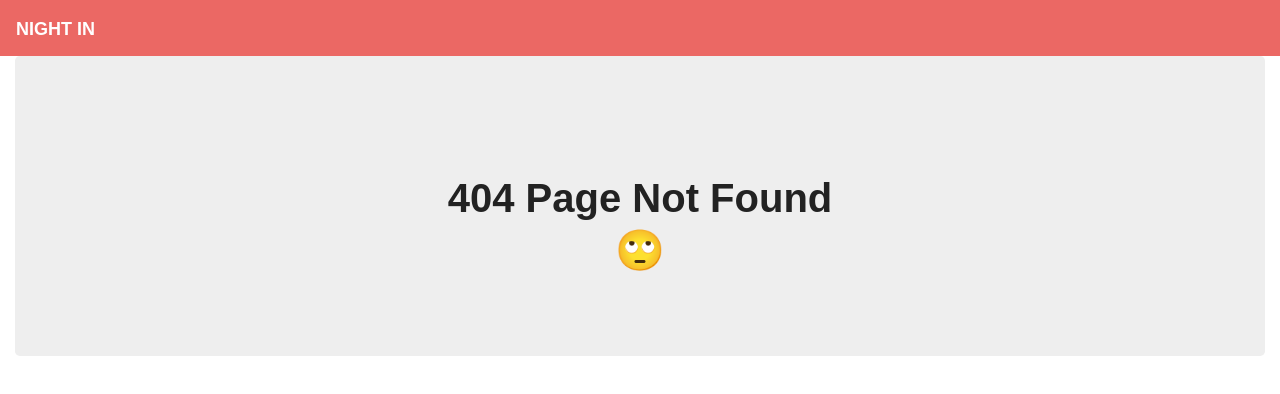
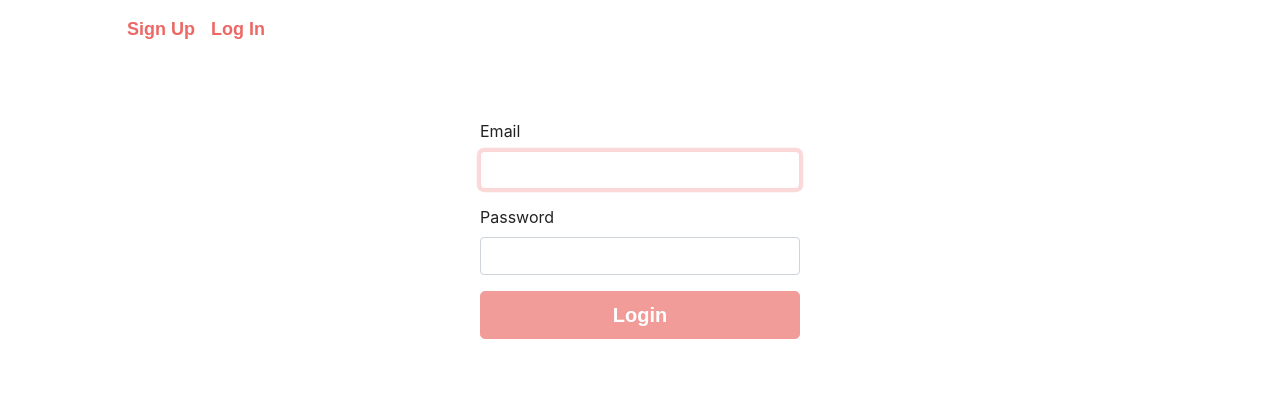
Before and after one commit to kathleendorse/NightIn, a React (Create React App) app in the folder client/: page /login in a window 1280 px wide. Before the commit this address had no page. Shown: the top 394 px of the page. Built offline with nearby package versions, Linux system fonts and the light colour scheme; a web font is replaced by a local one.

Commit message:
added the login page

```diff
--- a/client/public/index.html
+++ b/client/public/index.html
@@ -1,21 +1,23 @@
-<!doctype html>
+<!DOCTYPE html>
 <html lang="en">
-
   <head>
-  <meta charset="utf-8">
-  <meta name="viewport" content="width=device-width, initial-scale=1, shrink-to-fit=no">
-  <meta name="theme-color" content="#000000">
-  <link rel="manifest" href="%PUBLIC_URL%/manifest.json">
-  <link rel="shortcut icon" href="%PUBLIC_URL%/favicon.ico">
-  <link rel="stylesheet" href="https://cdnjs.cloudflare.com/ajax/libs/bootswatch/4.0.0/journal/bootstrap.min.css" />
+    <meta charset="utf-8" />
+    <meta
+      name="viewport"
+      content="width=device-width, initial-scale=1, shrink-to-fit=no"
+    />
+    <meta name="theme-color" content="#000000" />
+    <link rel="manifest" href="%PUBLIC_URL%/manifest.json" />
+    <link rel="shortcut icon" href="%PUBLIC_URL%/favicon.ico" />
+    <link
+      rel="stylesheet"
+      href="https://cdnjs.cloudflare.com/ajax/libs/bootswatch/4.0.0/journal/bootstrap.min.css"
+    />
     <title>Night In App</title>
   </head>
 
   <body>
-  <noscript>
-    You need to enable JavaScript to run this app.
-  </noscript>
+    <noscript> You need to enable JavaScript to run this app. </noscript>
     <div id="root"></div>
   </body>
-
 </html>
--- a/client/src/App.js
+++ b/client/src/App.js
@@ -4,7 +4,7 @@ import Kates from "./pages/Kates";
 import Detail from "./pages/Detail";
 import NoMatch from "./pages/NoMatch";
 import Nav from "./components/Nav";
-//import "./App.css";
+import Login from "./pages/Login";
 
 function App() {
   return (
@@ -18,6 +18,9 @@ function App() {
           <Route exact path="/kates/:id">
             <Detail />
           </Route>
+          <Route exact path="/login">
+            <Login />
+          </Route>
           <Route>
             <NoMatch />
           </Route>
--- a/client/src/components/Nav/index.js
+++ b/client/src/components/Nav/index.js
@@ -1,11 +1,25 @@
 import React from "react";
+import { Link } from "react-router-dom";
 
 function Nav() {
   return (
-    <nav className="navbar navbar-expand-lg navbar-dark bg-primary">
+    <nav className="navbar navbar-expand-lg navbar-dark">
       <a className="navbar-brand" href="/">
         Night In
       </a>
+      <span className="nav-item">
+        <a className="nav-link" href="#">
+          Sign Up
+        </a>
+      </span>
+      {/* <span className="nav-item">
+        <a className="nav-link" href="/login">
+          Log In
+        </a>
+      </span> */}
+      <Link to={"/login"}>
+        <strong>Log In</strong>
+      </Link>
     </nav>
   );
 }
--- /dev/null
+++ b/client/src/pages/Login.css
@@ -0,0 +1,10 @@
+@media all and (min-width: 480px) {
+  .Login {
+    padding: 60px 0;
+  }
+
+  .Login form {
+    margin: 0 auto;
+    max-width: 320px;
+  }
+}
--- /dev/null
+++ b/client/src/pages/Login.js
@@ -0,0 +1,44 @@
+import React, { useState } from "react";
+import Form from "react-bootstrap/Form";
+import Button from "react-bootstrap/Button";
+import "./Login.css";
+
+export default function Login() {
+  const [email, setEmail] = useState("");
+  const [password, setPassword] = useState("");
+
+  function validateForm() {
+    return email.length > 0 && password.length > 0;
+  }
+
+  function handleSubmit(event) {
+    event.preventDefault();
+  }
+
+  return (
+    <div className="Login">
+      <Form onSubmit={handleSubmit}>
+        <Form.Group size="lg" controlId="email">
+          <Form.Label>Email</Form.Label>
+          <Form.Control
+            autoFocus
+            type="email"
+            value={email}
+            onChange={(e) => setEmail(e.target.value)}
+          />
+        </Form.Group>
+        <Form.Group size="lg" controlId="password">
+          <Form.Label>Password</Form.Label>
+          <Form.Control
+            type="password"
+            value={password}
+            onChange={(e) => setPassword(e.target.value)}
+          />
+        </Form.Group>
+        <Button block size="lg" type="submit" disabled={!validateForm()}>
+          Login
+        </Button>
+      </Form>
+    </div>
+  );
+}
--- a/package.json
+++ b/package.json
@@ -20,9 +20,13 @@
     "nodemon": "^1.18.7"
   },
   "dependencies": {
+    "@fortawesome/free-regular-svg-icons": "^5.15.1",
+    "@fortawesome/free-solid-svg-icons": "^5.15.1",
     "axios": "^0.18.0",
     "express": "^4.16.3",
+    "font-awesome": "^4.7.0",
+    "if-env": "^1.0.4",
     "mongoose": "^5.3.16",
-    "if-env": "^1.0.4"
+    "react-bootstrap": "^1.4.0"
   }
 }
```
Also changed, not shown: 20 other files (tests, documents, lock files or other folders). Lines whose indentation alone changed are shown as unchanged.
